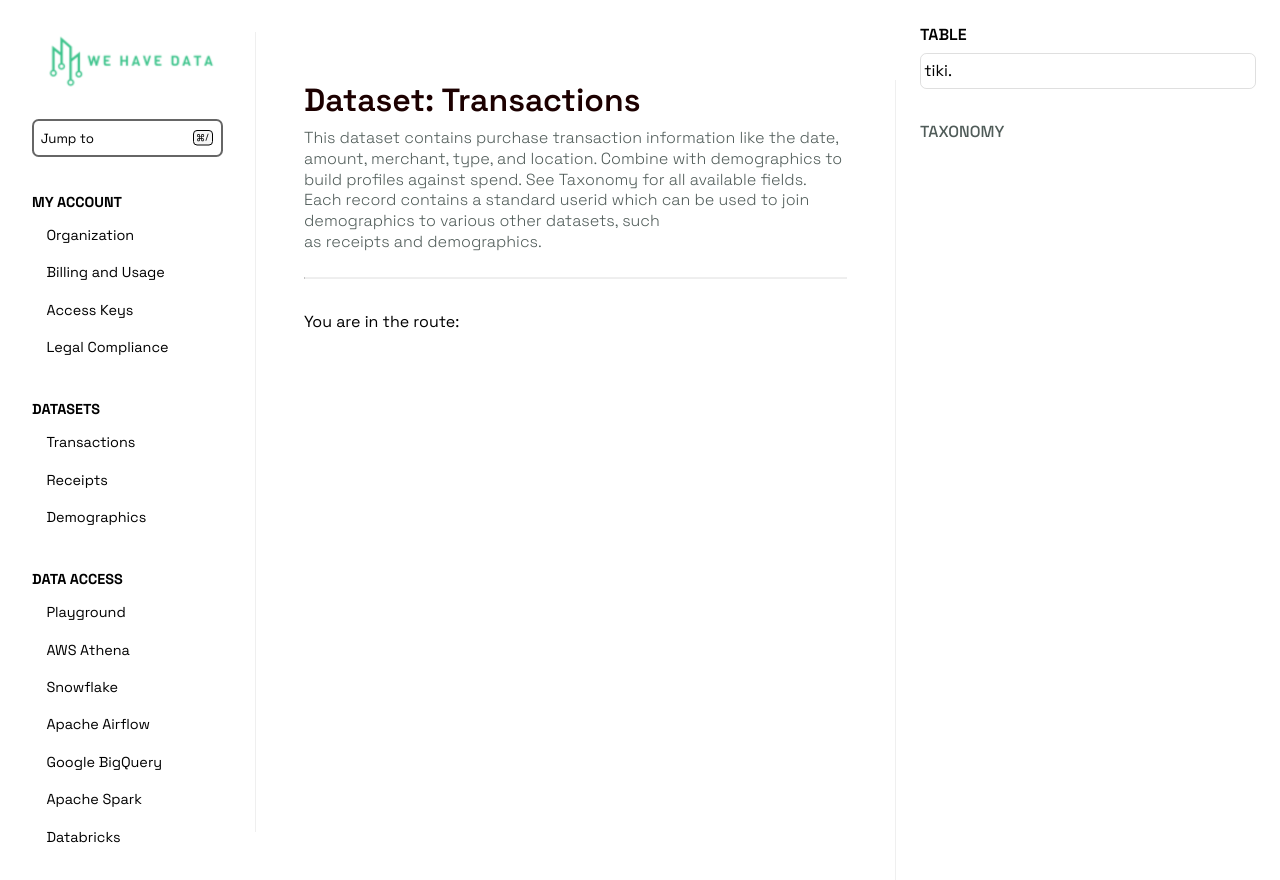
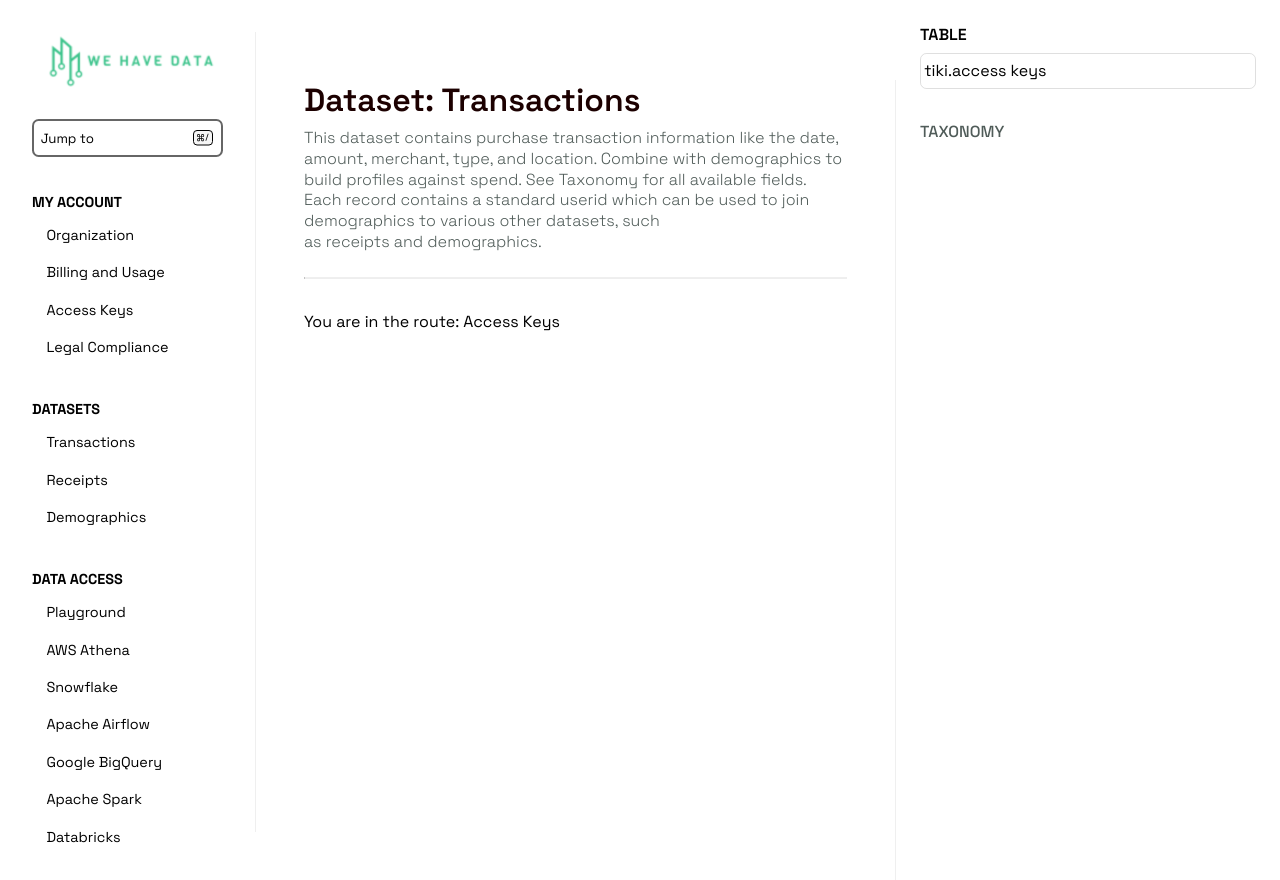
Before and after one commit to tiki/website-client-shop, a Vue app: page / in a window 1280 px wide. Built offline with nearby package versions, Linux system fonts and the light colour scheme.

Commit message:
fix: route type identification

```diff
--- a/src/MainLayout/MainLayout.vue
+++ b/src/MainLayout/MainLayout.vue
@@ -3,21 +3,35 @@ import NavigationColumn from '../NavColumn/NavigationColumn.vue'
 import ContentColumn from '../ContentColumn/ContentColumn.vue'
 import TableColumn from '../TableColumn/TableColumn.vue'
 import { ref } from 'vue'
+import type { selectedRoute } from '../NavColumn/types/selectedRoute'
 
-const route = ref<string>('')
+import Router from '../router'
+
+const datasetsRoutes = ['Transactions', 'Receipts', 'Demographics']
+const navigationList = Router.getRoutes(datasetsRoutes)
+
+const route = ref<selectedRoute>(Router.getInitialRoute())
 </script>
 
 <template>
   <div class="container">
     <!-- first column  -->
-    <navigation-column @route="(routeName: string) => (route = routeName)" />
+    <navigation-column
+      @route="
+        (routeName: selectedRoute) => {
+          console.log('teste', routeName.route)
+          route = routeName
+        }
+      "
+      :navigationList="navigationList"
+    />
 
     <!-- second column -->
-    <content-column> You are in the route: {{ route }}</content-column>
+    <content-column> You are in the route: {{ route.route }}</content-column>
 
     <!-- third column -->
 
-    <table-column :table="route" />
+    <table-column :table="route.route" />
   </div>
 </template>
 
--- a/src/NavColumn/NavSection.vue
+++ b/src/NavColumn/NavSection.vue
@@ -1,6 +1,7 @@
 <script setup lang="ts">
 import { type PropType, ref } from 'vue'
 import { type Route } from './types/route'
+import type { selectedRoute } from './types/selectedRoute'
 
 defineProps({
   navSection: {
@@ -11,11 +12,14 @@ defineProps({
 
 const emits = defineEmits(['route'])
 
-const selectedRoute = ref<string>()
+const selectedRoute = ref<selectedRoute>()
 
-const handleRouting = (route: string) => {
-  selectedRoute.value = route
-  emits('route', route)
+const handleRouting = (route: string, title: string) => {
+  selectedRoute.value = {
+    title,
+    route
+  }
+  emits('route', selectedRoute.value)
 }
 </script>
 
@@ -26,8 +30,8 @@ const handleRouting = (route: string) => {
       <li
         v-for="route in section.navList"
         :key="route"
-        @click="handleRouting(route)"
-        :class="route === selectedRoute ? 'selected-route' : ''"
+        @click="handleRouting(route, section.title)"
+        :class="route === selectedRoute?.route ? 'selected-route' : ''"
       >
         {{ route }}
       </li>
--- a/src/NavColumn/NavigationColumn.vue
+++ b/src/NavColumn/NavigationColumn.vue
@@ -1,16 +1,25 @@
 <script setup lang="ts">
 import NavSection from './NavSection.vue'
 import NavHeader from './NavHeader.vue'
-import Router from './router'
+import type { PropType } from 'vue'
+import type { Route } from './types/route'
+import type { selectedRoute } from './types/selectedRoute'
 
-const navList = ['Transactions', 'Receipts', 'Demographics']
-const contentSection = Router.getRoutes(navList)
+defineProps({
+  navigationList: {
+    required: true,
+    type: Object as PropType<Route[]>
+  }
+})
 </script>
 
 <template>
   <div class="nav-column-container">
     <nav-header />
-    <nav-section :nav-section="contentSection" @route="(route: string) => $emit('route', route)" />
+    <nav-section
+      :nav-section="navigationList"
+      @route="(route: selectedRoute) => $emit('route', route)"
+    />
   </div>
 </template>
 
@@ -25,3 +34,4 @@ const contentSection = Router.getRoutes(navList)
   padding: 0 2em;
 }
 </style>
+../router
--- /dev/null
+++ b/src/NavColumn/types/selectedRoute.ts
@@ -0,0 +1,4 @@
+export interface selectedRoute {
+  title: string
+  route: string
+}
--- a/src/NavColumn/router.ts
+++ b/src/router.ts
@@ -1,3 +1,5 @@
+import type { selectedRoute } from './NavColumn/types/selectedRoute'
+
 export default class Router {
   private static instance: Router
 
@@ -25,6 +27,13 @@ export default class Router {
     return Router.instance
   }
 
+  public static getInitialRoute(): selectedRoute {
+    return {
+      title: 'MY ACCOUNT',
+      route: 'Access Keys'
+    }
+  }
+
   public static getRoutes(datasetsRoutes: string[]) {
     const instance = Router.getInstance()
     instance.datasetsRoutes = datasetsRoutes
```
